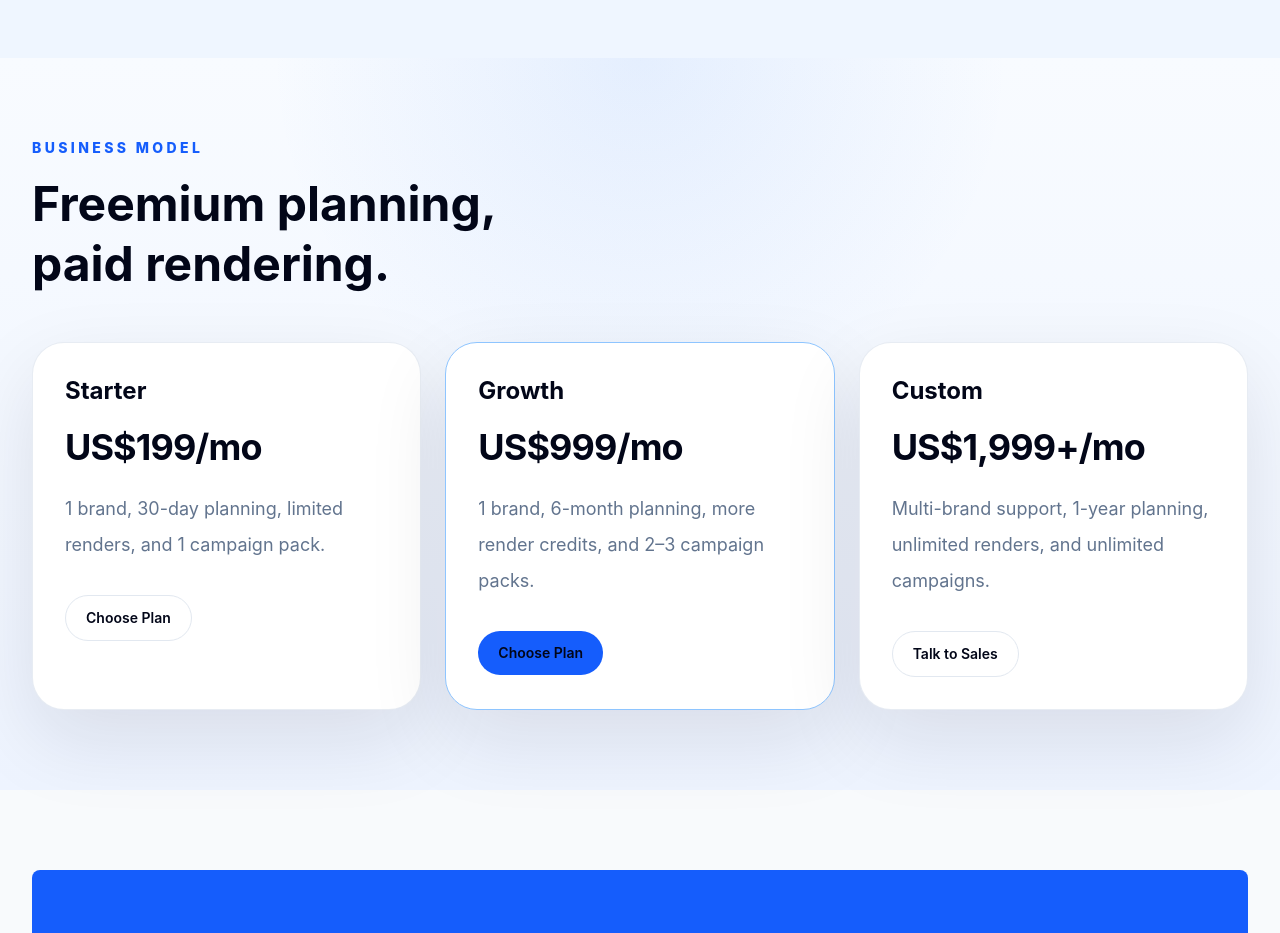
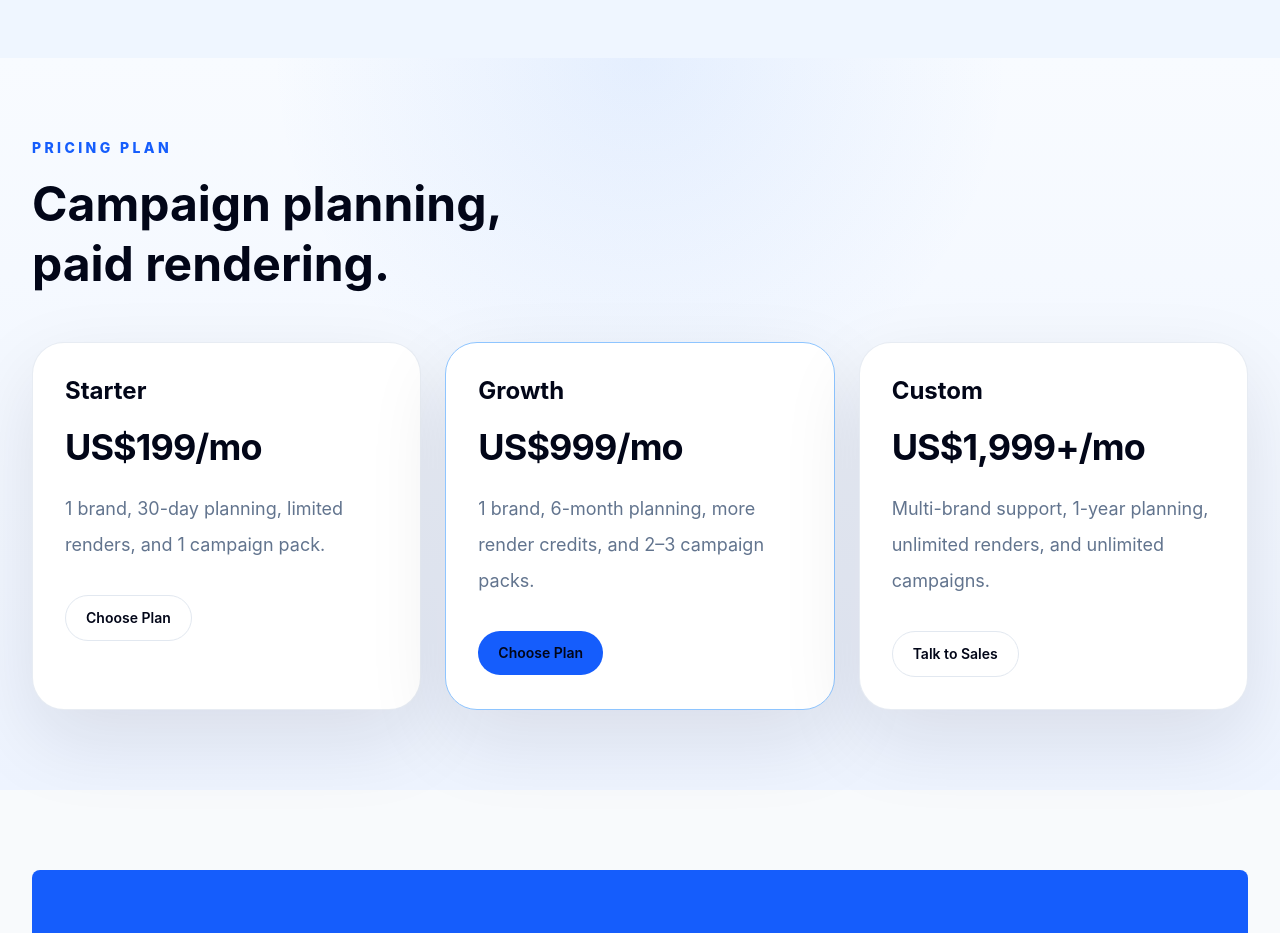
Before and after one commit to anbya/brand-pilot, a Next.js app: page / in a window 1280 px wide. Shown: the part 3160-4093 px from the top of the page. Built offline with nearby package versions, Linux system fonts and the light colour scheme.

Commit message:
update the pricing plan

```diff
--- a/src/app/page.tsx
+++ b/src/app/page.tsx
@@ -366,10 +366,10 @@ function PricingSection() {
       <div className="mx-auto max-w-7xl px-4 sm:px-6 lg:px-8">
         <div className="max-w-3xl">
           <p className="text-sm font-extrabold uppercase tracking-[0.24em] text-blue-600">
-            Business Model
+            Pricing Plan
           </p>
           <h2 className="mt-4 text-4xl font-bold leading-tight text-slate-950 sm:text-5xl">
-            Freemium planning,<br />paid rendering.
+            Campaign planning,<br />paid rendering.
           </h2>
         </div>
 
```
